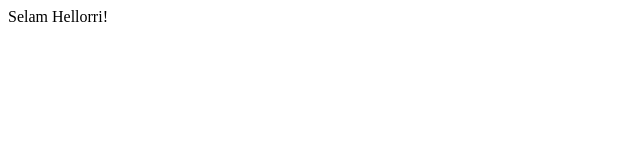
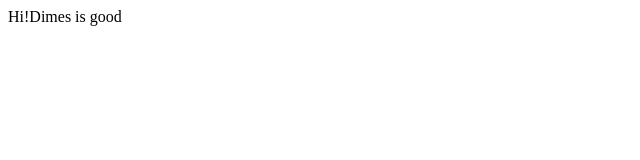
Before and after one commit to berkosko5000/lecture1, a plain HTML site: page index.html in a window 1280 px wide. Shown: the full height of the page, 0-640 px from the left. Drawn offline with Linux system fonts and the light colour scheme.

Commit message:
Changed body againn

```diff
--- a/index.html
+++ b/index.html
@@ -1,8 +1,7 @@
 <html>
 <head><title>Hello!</title>
 
-<body>Selam
-  Hellorri!
+<body>Hi!Dimes is good
 </body>
 
 </html>
```
